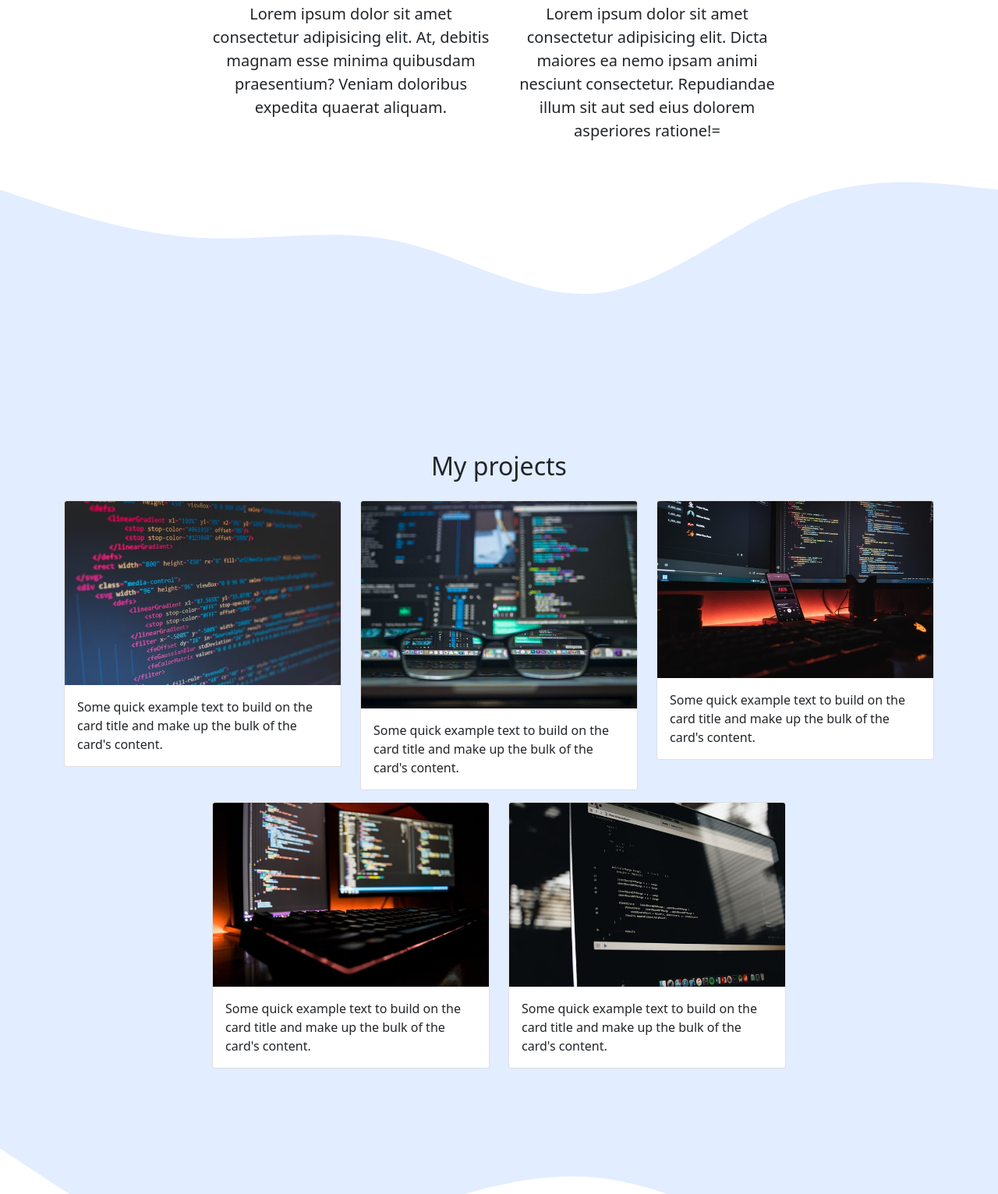
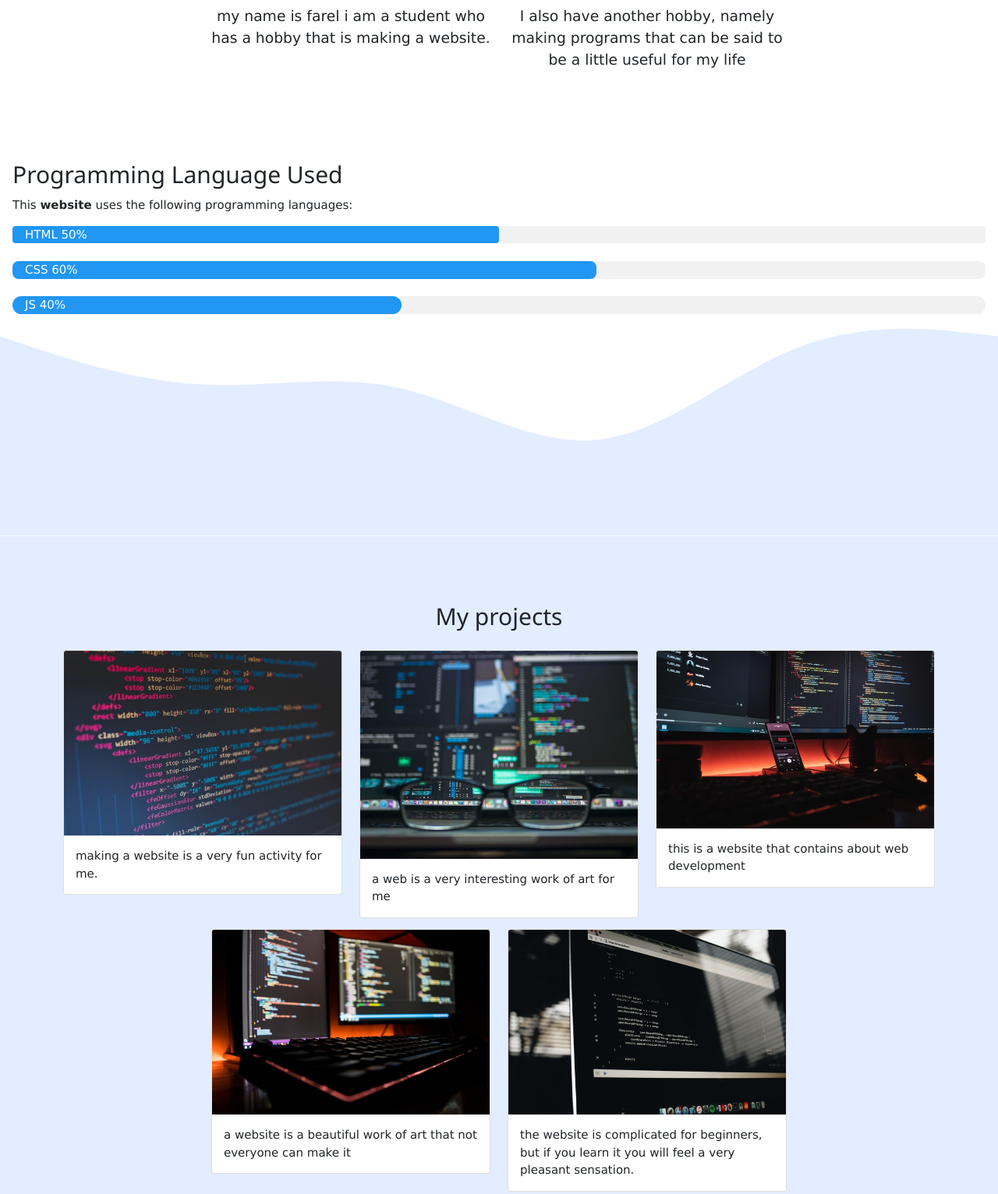
Before and after one commit to farel432/Portfolio-FarelHidayat, a plain HTML site: page index.html in a window 1280 px wide. Shown: the part 775-2307 px from the top of the page at 78% size. Drawn offline with nearby package versions, Linux system fonts and the light colour scheme.

Commit message:
update index.html

```diff
--- a/index.html
+++ b/index.html
@@ -14,12 +14,15 @@
 <!-- akhir -->
     <!-- my css -->
 <link rel="stylesheet" href="style.css">
+<link rel="stylesheet" href="https://www.w3schools.com/w3css/4/w3.css">
 
     <title>My Portfolio | Farel Hidayat</title>
 
   </head>
   <body id="home">
 <!-- navbar -->
+
+
 <nav class="navbar navbar-expand-lg navbar-dark bg-primary shadow-sm fixed-top">
    <div class="container">
      <a class="navbar-brand" href="#">Farel Hidayat</a>
@@ -49,7 +52,7 @@
 
 <!-- jumbotron -->
 <section class="jumbotron text-center">
-   <img src="https://i.postimg.cc/SN1g4h5Q/profile.png"  width="200"  />
+   <img src="https://i.postimg.cc/SN1g4h5Q/profile.png" alt="farel hidayat profile" width="200"  />
    <h1 class="display-4">Farel Hidayat</h1>
    <p class="lead">Student | Web Development</p>
    <svg xmlns="http://www.w3.org/2000/svg" viewBox="0 0 1440 320"><path fill="#ffffff" fill-opacity="1" d="M0,192L34.3,181.3C68.6,171,137,149,206,165.3C274.3,181,343,235,411,256C480,277,549,267,617,245.3C685.7,224,754,192,823,186.7C891.4,181,960,203,1029,218.7C1097.1,235,1166,245,1234,234.7C1302.9,224,1371,192,1406,176L1440,160L1440,320L1405.7,320C1371.4,320,1303,320,1234,320C1165.7,320,1097,320,1029,320C960,320,891,320,823,320C754.3,320,686,320,617,320C548.6,320,480,320,411,320C342.9,320,274,320,206,320C137.1,320,69,320,34,320L0,320Z"></path></svg>
@@ -70,16 +73,38 @@
          <div>
 <div class="row justify-content-center justify-content-center fs-5 text-center">
    <div class="col-md-4" data-aos="fade-right" data-aos-duration="1000">
-      <p>Lorem ipsum dolor sit amet consectetur adipisicing elit. At, debitis magnam esse minima quibusdam praesentium? Veniam doloribus expedita quaerat aliquam.</p>
+      <p>my name is farel i am a student who has a hobby that is making a website.</p>
    </div>
    <div class="col-md-4" data-aos="fade-left" data-aos-duration="1000" data-aos-delay="200">
-<p>Lorem ipsum dolor sit amet consectetur adipisicing elit. Dicta maiores ea nemo ipsam animi nesciunt consectetur. Repudiandae illum sit aut sed eius dolorem asperiores ratione!=</p>
+<p>I also have another hobby, namely making programs that can be said to be a little useful for my life</p>
    </div>
 </div>
          </div>
       </div>
    </div>
+   <!-- progres -->
+<section>
+   <div class="w3-container">
+      <h2>Programming Language Used</h2>
+      <p>This <strong> website</strong> uses the following programming languages:</p>
+
+      <div class="w3-light-grey w3-round">
+        <div class="w3-container w3-blue w3-round" style="width:50%"> HTML 50%</div>
+      </div><br>
+
+      <div class="w3-light-grey w3-round-large">
+        <div class="w3-container w3-blue w3-round-large" style="width:60%">CSS 60%</div>
+      </div><br>
+
+      <div class="w3-light-grey w3-round-xlarge">
+        <div class="w3-container w3-blue w3-round-xlarge" style="width:40%"> JS 40%</div>
+      </div>
+    </div>
    <svg xmlns="http://www.w3.org/2000/svg" viewBox="0 0 1440 320"><path fill="#e2edff" fill-opacity="1" d="M0,32L48,48C96,64,192,96,288,101.3C384,107,480,85,576,106.7C672,128,768,192,864,181.3C960,171,1056,85,1152,48C1248,11,1344,21,1392,26.7L1440,32L1440,320L1392,320C1344,320,1248,320,1152,320C1056,320,960,320,864,320C768,320,672,320,576,320C480,320,384,320,288,320C192,320,96,320,48,320L0,320Z"></path></svg>
+</section>
+
+
+
 </section>
 <!-- akhir about -->
 <!-- projek -->
@@ -95,7 +120,7 @@
             <div class="card" data-aos="flip-left" data-aos-duration="500" >
                <img src="projects/1.jpg" class="card-img-top" alt="projects 1">
                <div class="card-body">
-                 <p class="card-text">Some quick example text to build on the card title and make up the bulk of the card's content.</p>
+                 <p class="card-text">making a website is a very fun activity for me.</p>
                </div>
              </div>
          </div>
@@ -103,7 +128,7 @@
             <div class="card" data-aos="flip-left" data-aos-duration="500" data-aos-delay="100" >
                <img src="projects/2.jpg" class="card-img-top" alt="projects 1">
                <div class="card-body">
-                 <p class="card-text">Some quick example text to build on the card title and make up the bulk of the card's content.</p>
+                 <p class="card-text">a web is a very interesting work of art for me</p>
                </div>
              </div>
          </div>
@@ -111,7 +136,7 @@
             <div class="card" data-aos="flip-left" data-aos-duration="500" data-aos-delay="200" >
                <img src="projects/3.jpg" class="card-img-top" alt="projects 1">
                <div class="card-body">
-                 <p class="card-text">Some quick example text to build on the card title and make up the bulk of the card's content.</p>
+                 <p class="card-text">this is a website that contains about web development</p>
                </div>
              </div>
          </div>
@@ -119,7 +144,7 @@
             <div class="card" data-aos="flip-left" data-aos-duration="500" data-aos-delay="300" >
                <img src="projects/4.jpg" class="card-img-top" alt="projects 1">
                <div class="card-body">
-                 <p class="card-text">Some quick example text to build on the card title and make up the bulk of the card's content.</p>
+                 <p class="card-text">a website is a beautiful work of art that not everyone can make it</p>
                </div>
              </div>
          </div>
@@ -127,7 +152,7 @@
             <div class="card" data-aos="flip-left" data-aos-duration="500" data-aos-delay="400" >
                <img src="projects/5.jpg" class="card-img-top" alt="projects 1">
                <div class="card-body">
-                 <p class="card-text">Some quick example text to build on the card title and make up the bulk of the card's content.</p>
+                 <p class="card-text">the website is complicated for beginners, but if you learn it you will feel a very pleasant sensation.</p>
                </div>
              </div>
          </div>
@@ -226,8 +251,15 @@
              </div>
 
             </div>
-            <button type="submit" class="btn btn-primary">Kirim</button>
+            <button onclick="myalert()" class="btn btn-primary">Kirim</button>
           </form>
+
+
+    <script>
+      function myalert() {
+          alert("Terimah kasih Pesan Anda Berhasil Di Kirim");
+      }
+  </script>
 
       </div>
    </div>
```
